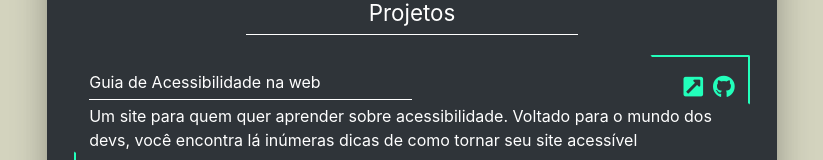
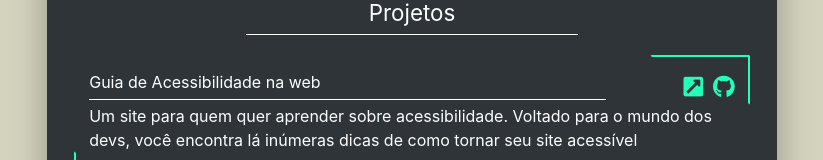
Before and after one commit to emanuelgsouza/emanuelgsouza.dev, a Nuxt app: page / in a window 1280 px wide. Shown: the part 718-878 px from the top of the page, without its empty margins (228-1051 px from the left). Built offline with nearby package versions, Linux system fonts and the light colour scheme.

Commit message:
fix reponsiveness

```diff
--- a/modules/Home/Layout.vue
+++ b/modules/Home/Layout.vue
@@ -52,7 +52,10 @@ export default {
     box-shadow: 0 42px 48px -20px rgba(0,0,0,0.75)
     background-color: $great
 
-  @media screen and (max-width: 768px)
-    .main_site_container
-      width: 100%
+@media screen and (max-width: 768px)
+  .site_container
+    padding: 0.5em
+
+  .main_site_container
+    width: 100% !important
 </style>
--- a/modules/Home/components/Contacts/index.vue
+++ b/modules/Home/components/Contacts/index.vue
@@ -4,11 +4,11 @@
     <AppTitle title="Contatos" />
 
     <!-- PROJECTS -->
-    <div class="columns">
+    <div class="columns is-mobile">
       <div
         v-for="(contact, key) in contacts"
         :key="key"
-        class="column contacts_icon_container"
+        class="column col-2 contacts_icon_container"
       >
         <AppIcon
           :name="contact.icon"
@@ -65,7 +65,7 @@ export default {
 @import "~assets/sass/utilities/_all.sass"
 
 .contacts_icon_container
-  +flexCenter()
+  // +flexCenter()
   color: $secondary
 
   .app_icon
--- a/modules/Home/components/Projects/Project.vue
+++ b/modules/Home/components/Projects/Project.vue
@@ -126,30 +126,38 @@ export default {
 
   .project_card_name
     position: relative
+
+    span
+      position: relative
       margin-bottom: 10px
+      display: block
 
       &::after
         content: ''
         display: block
-      width: 50%
+        width: 80%
         height: 1px
         background-color: white
         position: absolute
         bottom: -6px
         left: 0
 
-  .project_card_description
-    margin: 10px 0
-
     .project_card_icons_container
       position: absolute
       top: 0
       right: 0
 
+      @media screen and (max-width: $tablet)
+        position: relative
+        margin-top: 10px
+
     .project_card_link,
     .project_card_repository
       color: $secondary
 
-  .project_card_repository
+    .project_card_icons_container > :nth-child(even)
       margin-left: 10px
+
+  .project_card_description
+    margin: 10px 0
 </style>
```
Lines whose indentation alone changed are shown as unchanged.
